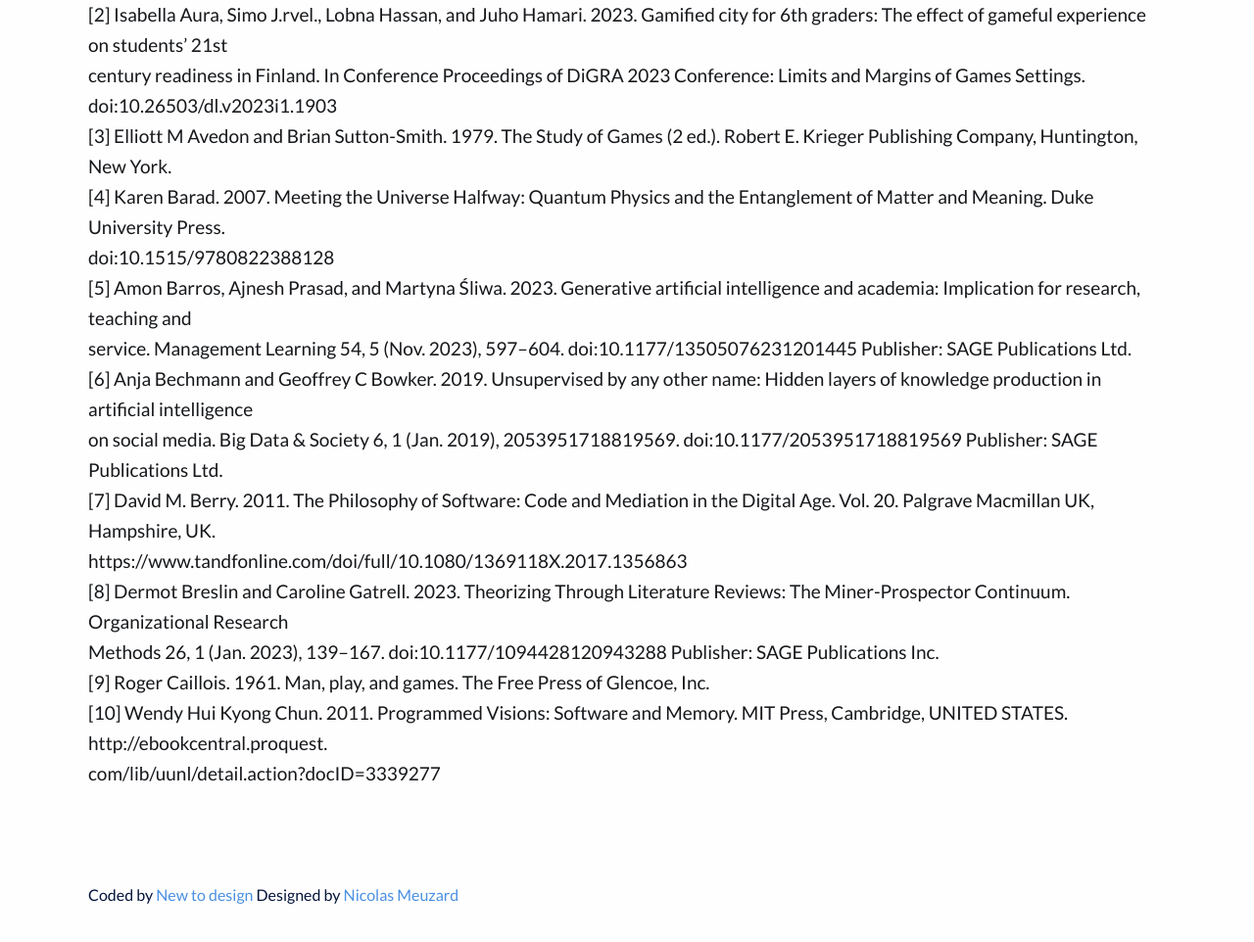
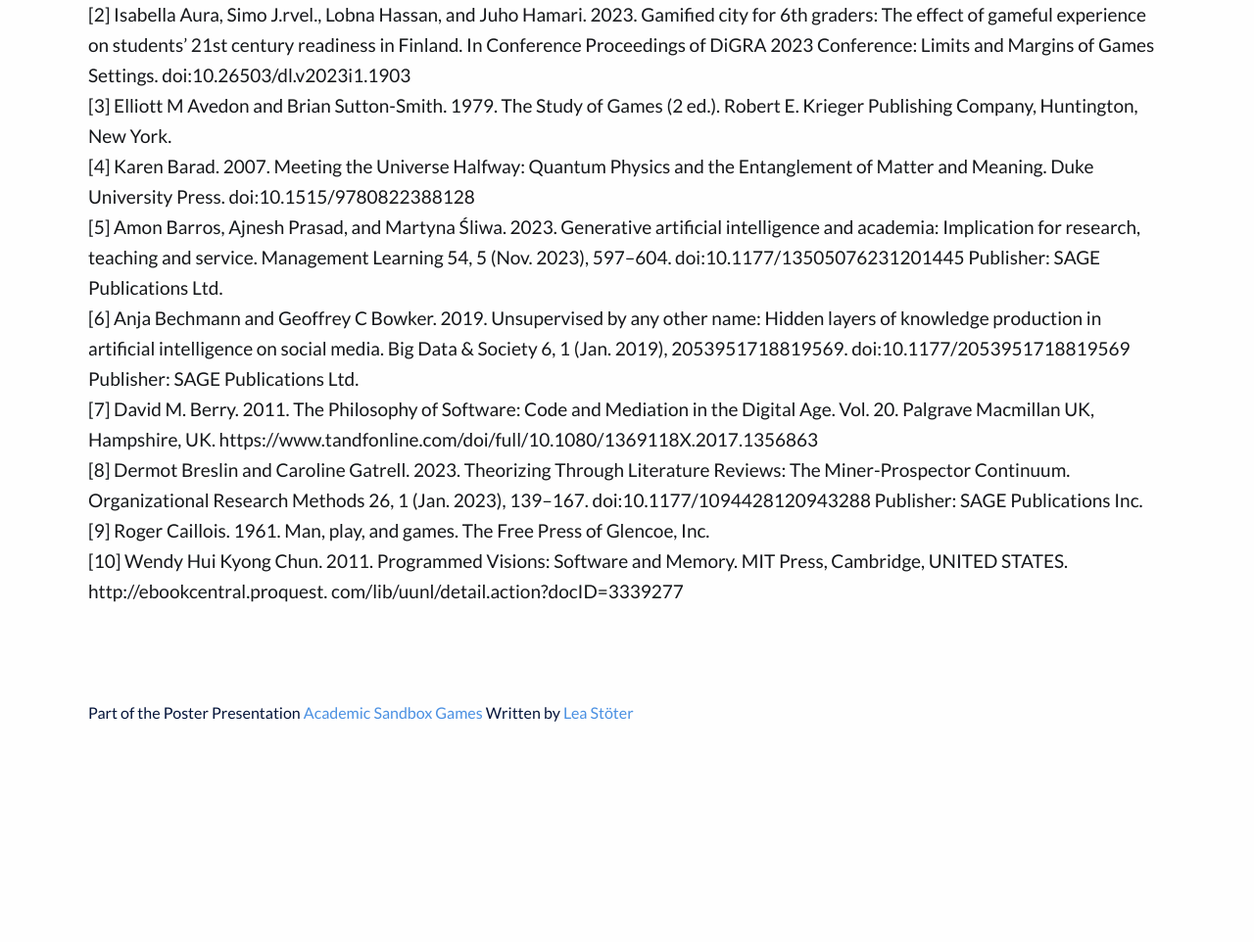
Before and after one commit to lstoter/academicsandbox-sources, a plain HTML site: page index.html in a window 1280 px wide. Shown: the part 432-1394 px from the top of the page at 98% size. After the commit the page ends 1228 px from the top, so only its background shows below. Drawn offline with Linux system fonts and the light colour scheme.

Commit message:
Update index.html

```diff
--- a/index.html
+++ b/index.html
@@ -16,56 +16,35 @@
 
 <!-- Bibliography -->
 	<div class="container">
-		<p class="p1">
-    <i>[1] Ernest Adams. 2010. Fundamentals of game design (2. ed ed.). New Riders, Berkeley, Calif.</i>
+<p class="p1">
+<i>[1] Ernest Adams. 2010. Fundamentals of game design (2. ed ed.). New Riders, Berkeley, Calif.</i>
 </p>
 <p class="p1">
-    <i>[2] Isabella Aura, Simo J.rvel., Lobna Hassan, and Juho Hamari. 2023. Gamified city for 6th graders: The effect of gameful experience on students’ 21st</i>
-</p>
-<p class="p1">
-    <i>century readiness in Finland. In Conference Proceedings of DiGRA 2023 Conference: Limits and Margins of Games Settings. doi:10.26503/dl.v2023i1.1903</i>
+    <i>[2] Isabella Aura, Simo J.rvel., Lobna Hassan, and Juho Hamari. 2023. Gamified city for 6th graders: The effect of gameful experience on students’ 21st century readiness in Finland. In Conference Proceedings of DiGRA 2023 Conference: Limits and Margins of Games Settings. doi:10.26503/dl.v2023i1.1903</i>
 </p>
 <p class="p1">
     <i>[3] Elliott M Avedon and Brian Sutton-Smith. 1979. The Study of Games (2 ed.). Robert E. Krieger Publishing Company, Huntington, New York.</i>
 </p>
 <p class="p1">
-    <i>[4] Karen Barad. 2007. Meeting the Universe Halfway: Quantum Physics and the Entanglement of Matter and Meaning. Duke University Press.</i>
+    <i>[4] Karen Barad. 2007. Meeting the Universe Halfway: Quantum Physics and the Entanglement of Matter and Meaning. Duke University Press. doi:10.1515/9780822388128</i>
 </p>
 <p class="p1">
-    <i>doi:10.1515/9780822388128</i>
+    <i>[5] Amon Barros, Ajnesh Prasad, and Martyna Śliwa. 2023. Generative artificial intelligence and academia: Implication for research, teaching and service. Management Learning 54, 5 (Nov. 2023), 597–604. doi:10.1177/13505076231201445 Publisher: SAGE Publications Ltd.</i>
 </p>
 <p class="p1">
-    <i>[5] Amon Barros, Ajnesh Prasad, and Martyna Śliwa. 2023. Generative artificial intelligence and academia: Implication for research, teaching and</i>
+    <i>[6] Anja Bechmann and Geoffrey C Bowker. 2019. Unsupervised by any other name: Hidden layers of knowledge production in artificial intelligence on social media. Big Data &amp; Society 6, 1 (Jan. 2019), 2053951718819569. doi:10.1177/2053951718819569 Publisher: SAGE Publications Ltd.</i>
 </p>
 <p class="p1">
-    <i>service. Management Learning 54, 5 (Nov. 2023), 597–604. doi:10.1177/13505076231201445 Publisher: SAGE Publications Ltd.</i>
+    <i>[7] David M. Berry. 2011. The Philosophy of Software: Code and Mediation in the Digital Age. Vol. 20. Palgrave Macmillan UK, Hampshire, UK. https://www.tandfonline.com/doi/full/10.1080/1369118X.2017.1356863</i>
 </p>
 <p class="p1">
-    <i>[6] Anja Bechmann and Geoffrey C Bowker. 2019. Unsupervised by any other name: Hidden layers of knowledge production in artificial intelligence</i>
-</p>
-<p class="p1">
-    <i>on social media. Big Data &amp; Society 6, 1 (Jan. 2019), 2053951718819569. doi:10.1177/2053951718819569 Publisher: SAGE Publications Ltd.</i>
-</p>
-<p class="p1">
-    <i>[7] David M. Berry. 2011. The Philosophy of Software: Code and Mediation in the Digital Age. Vol. 20. Palgrave Macmillan UK, Hampshire, UK.</i>
-</p>
-<p class="p1">
-    <i>https://www.tandfonline.com/doi/full/10.1080/1369118X.2017.1356863</i>
-</p>
-<p class="p1">
-    <i>[8] Dermot Breslin and Caroline Gatrell. 2023. Theorizing Through Literature Reviews: The Miner-Prospector Continuum. Organizational Research</i>
-</p>
-<p class="p1">
-    <i>Methods 26, 1 (Jan. 2023), 139–167. doi:10.1177/1094428120943288 Publisher: SAGE Publications Inc.</i>
+    <i>[8] Dermot Breslin and Caroline Gatrell. 2023. Theorizing Through Literature Reviews: The Miner-Prospector Continuum. Organizational Research Methods 26, 1 (Jan. 2023), 139–167. doi:10.1177/1094428120943288 Publisher: SAGE Publications Inc.</i>
 </p>
 <p class="p1">
     <i>[9] Roger Caillois. 1961. Man, play, and games. The Free Press of Glencoe, Inc.</i>
 </p>
 <p class="p1">
-    <i>[10] Wendy Hui Kyong Chun. 2011. Programmed Visions: Software and Memory. MIT Press, Cambridge, UNITED STATES. http://ebookcentral.proquest.</i>
-</p>
-<p class="p1">
-    <i>com/lib/uunl/detail.action?docID=3339277</i>
+    <i>[10] Wendy Hui Kyong Chun. 2011. Programmed Visions: Software and Memory. MIT Press, Cambridge, UNITED STATES. http://ebookcentral.proquest. com/lib/uunl/detail.action?docID=3339277</i>
 </p>
 
 
@@ -73,7 +52,7 @@
 
 
 	<footer class="container">
-		<span style="font-size: 16px; margin-top: ">Coded by <a href="https://newtodesign.com/">New to design </a> Designed by <a href="https://dribbble.com/shots/4342703-Minimal-resume-freebie-for-junior-self-taught-people">Nicolas Meuzard</a></span>
+		<span style="font-size: 16px; margin-top: ">Part of the Poster Presentation <a href="https://newtodesign.com/"><i>Academic Sandbox Games</i> </a> Written by <a href="https://dribbble.com/shots/4342703-Minimal-resume-freebie-for-junior-self-taught-people">Lea Stöter</a></span>
 	</footer>
 
 
```
